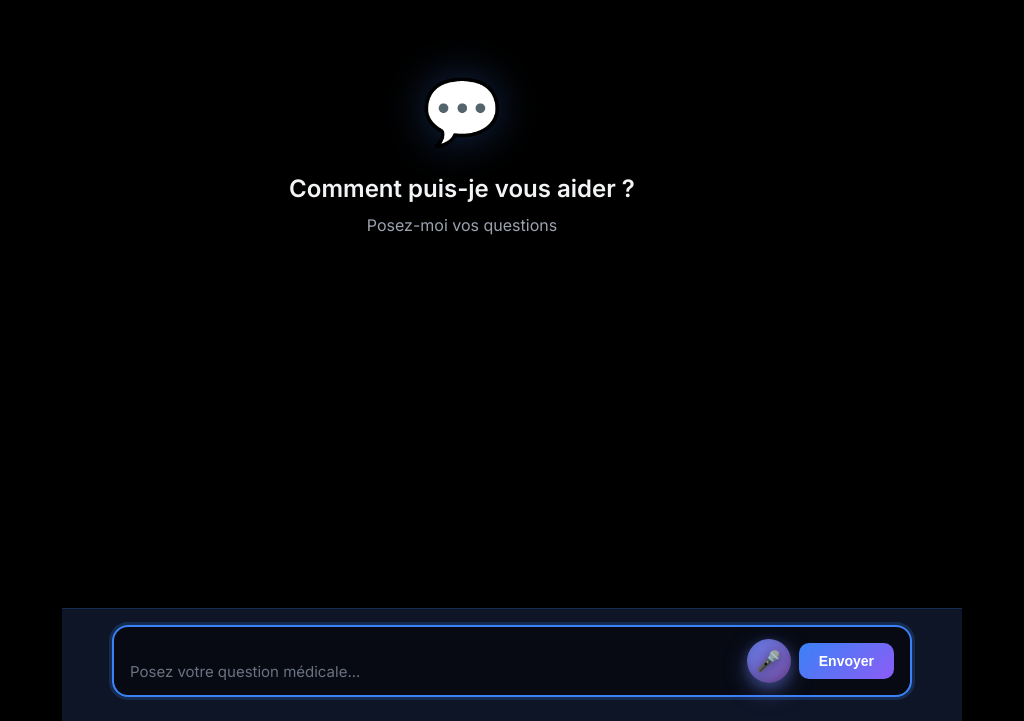
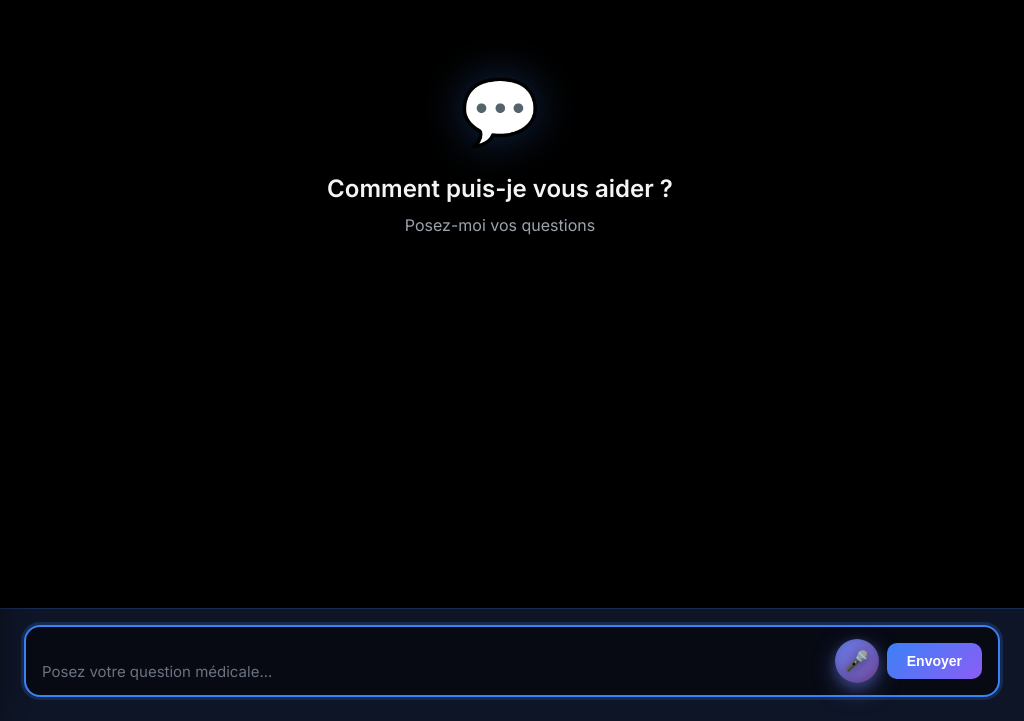
Before and after one commit to cha454/-medical-ai-assistant, a Flask app: page /chat in a window 1024 px wide. Shown: the part 79-800 px from the top of the page. Run offline with Flask 2, Linux system fonts and the light colour scheme; some libraries are stand-ins or nearby versions.

Commit message:
Increase: Container width from 900px to 1400px for better 4-column layout

```diff
--- a/templates/chat.html
+++ b/templates/chat.html
@@ -226,7 +226,7 @@
             flex: 1;
             display: flex;
             flex-direction: column;
-            max-width: 900px;
+            max-width: 1400px;
             width: 100%;
             margin: 0 auto;
             overflow: hidden;
@@ -511,7 +511,7 @@
         }
 
         .input-container {
-            max-width: 900px;
+            max-width: 1400px;
             margin: 0 auto;
             position: relative;
         }
@@ -1344,11 +1344,11 @@
         /* Tablettes en mode paysage */
         @media (min-width: 769px) and (max-width: 1024px) {
             .messages {
-                max-width: 800px;
+                max-width: 1000px;
             }
 
             .input-container {
-                max-width: 800px;
+                max-width: 1000px;
             }
         }
 
```
